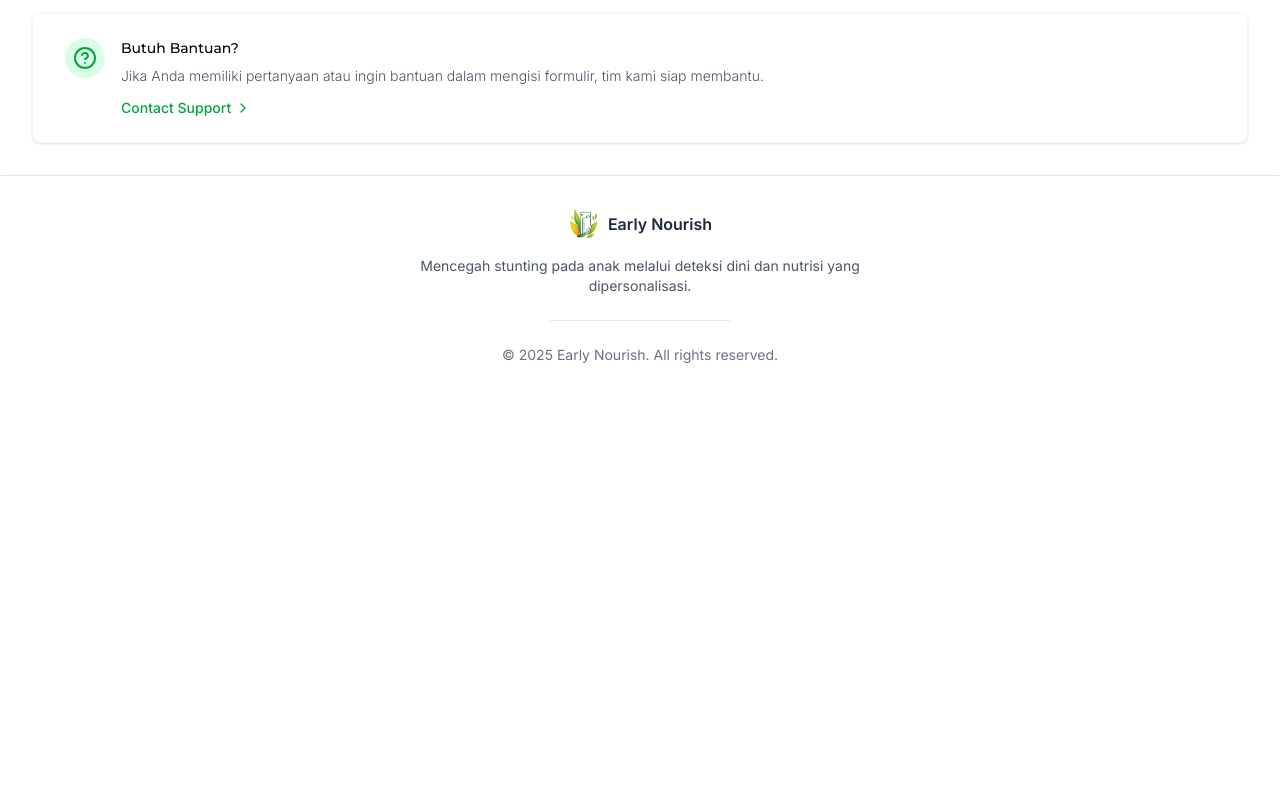
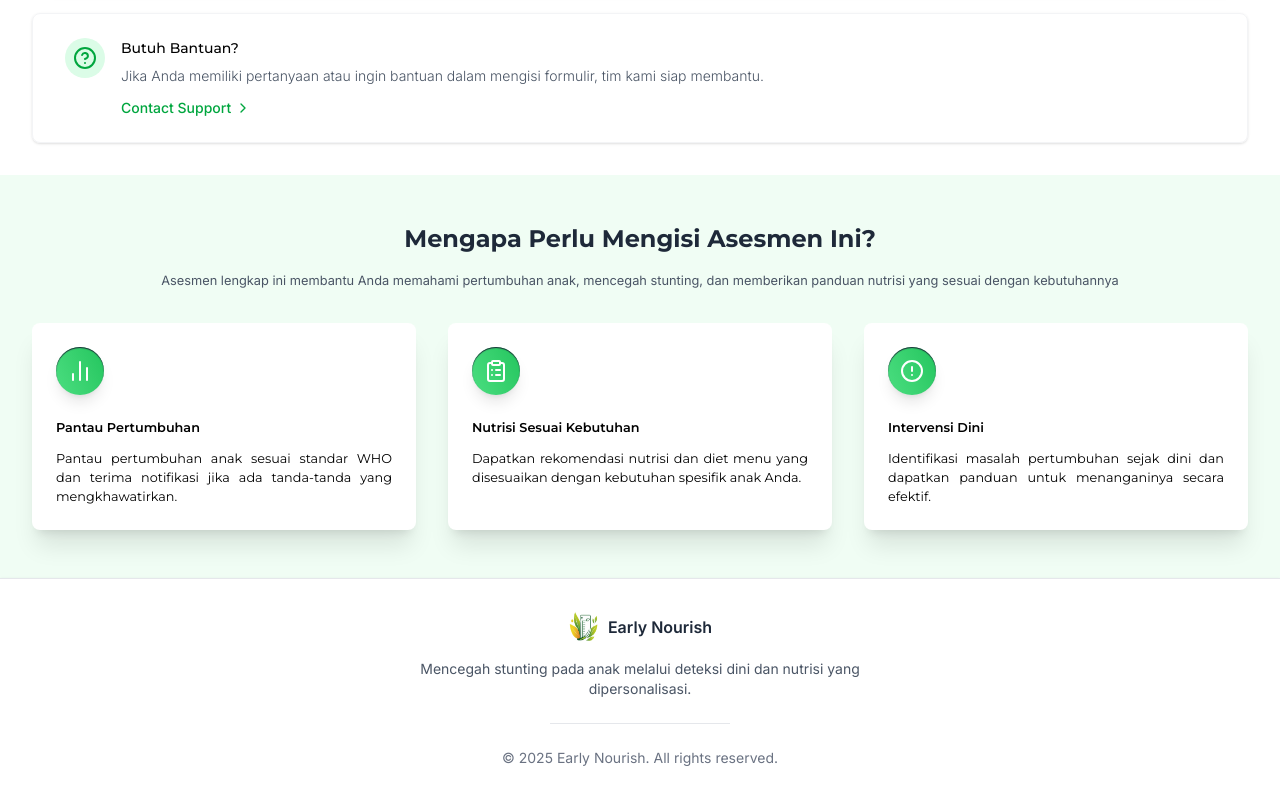
Before and after one commit to Elmosius/EarlyNourish, a Vue app in the folder front-end/: page /asesmen in a window 1280 px wide. Shown: the part 1395-2195 px from the top of the page. Before the commit the page ends 1792 px from the top, so only its background shows below. Built offline with nearby package versions, Linux system fonts and the light colour scheme.

Commit message:
create component asesmen

```diff
--- a/front-end/src/components/home/HelpSection.vue
+++ b/front-end/src/components/asesmen/HelpSection.vue
@@ -4,7 +4,9 @@
 
 <template>
   <section class="px-8">
-    <div class="p-6 rounded-lg shadow-sm mb-8 border border-gray-100 px-8">
+    <div
+      class="container mx-auto p-6 rounded-lg shadow-sm mb-8 border border-gray-100 px-8"
+    >
       <div class="flex items-start">
         <div class="bg-green-100 p-2 rounded-full mr-4">
           <HelpCircleIcon class="h-6 w-6 text-green-600" />
--- /dev/null
+++ b/front-end/src/components/asesmen/InfoSection.vue
@@ -0,0 +1,64 @@
+<script setup>
+import { BarChart2Icon, ClipboardListIcon, CircleAlert } from "lucide-vue-next";
+
+const benefits = [
+  {
+    icon: BarChart2Icon,
+    title: "Pantau Pertumbuhan",
+    description:
+      "Pantau pertumbuhan anak sesuai standar WHO dan terima notifikasi jika ada tanda-tanda yang mengkhawatirkan.",
+  },
+  {
+    icon: ClipboardListIcon,
+    title: "Nutrisi Sesuai Kebutuhan",
+    description:
+      "Dapatkan rekomendasi nutrisi dan diet menu yang disesuaikan dengan kebutuhan spesifik anak Anda.",
+  },
+  {
+    icon: CircleAlert,
+    title: "Intervensi Dini",
+    description:
+      "Identifikasi masalah pertumbuhan sejak dini dan dapatkan panduan untuk menanganinya secara efektif.",
+  },
+];
+</script>
+
+<template>
+  <section class="px-8 bg-quaternary py-12">
+    <div class="container mx-auto">
+      <h2
+        class="text-2xl font-montserrat text-center font-bold text-gray-800 mb-4"
+      >
+        Mengapa Perlu Mengisi Asesmen Ini?
+      </h2>
+      <p class="text-gray-600 mb-8 text-center text-base">
+        Asesmen lengkap ini membantu Anda memahami pertumbuhan anak, mencegah
+        stunting, dan memberikan panduan nutrisi yang sesuai dengan kebutuhannya
+      </p>
+
+      <div class="grid grid-cols-1 md:grid-cols-2 lg:grid-cols-3 gap-8">
+        <div
+          v-for="(benefit, index) in benefits"
+          :key="index"
+          :class="[
+            'shadow-xl p-6 border-b-gray-50 rounded-lg bg-white font-montserrat text-justify',
+            {
+              'md:col-span-2 md:mx-auto md:max-w-sm lg:col-span-1 lg:mx-0 lg:max-w-none':
+                index === benefits.length - 1 && benefits.length % 2 !== 0,
+            },
+          ]"
+        >
+          <div
+            class="bg-linear-65 from-[#4ADE80] to-[#22C55E] shadow-lg p-3 inline-block rounded-4xl mb-4 inset-shadow-xs inset-shadow-gray-800"
+          >
+            <component :is="benefit.icon" class="h-6 w-6 text-white" />
+          </div>
+          <div>
+            <h3 class="font-semibold text-base mb-3">{{ benefit.title }}</h3>
+            <p class="text-base">{{ benefit.description }}</p>
+          </div>
+        </div>
+      </div>
+    </div>
+  </section>
+</template>
--- a/front-end/src/views/AsesmenPage.vue
+++ b/front-end/src/views/AsesmenPage.vue
@@ -1,13 +1,15 @@
 <script setup>
 import HeroSection from "../components/asesmen/HeroSection.vue";
 import FormSection from "../components/asesmen/FormSection.vue";
-import HelpSection from "../components/home/HelpSection.vue";
+import HelpSection from "../components/asesmen/HelpSection.vue";
+import InfoSection from "../components/asesmen/InfoSection.vue";
 </script>
 
 <template>
   <HeroSection />
   <FormSection />
   <HelpSection />
+  <InfoSection />
 </template>
 
 <style scoped></style>
```
